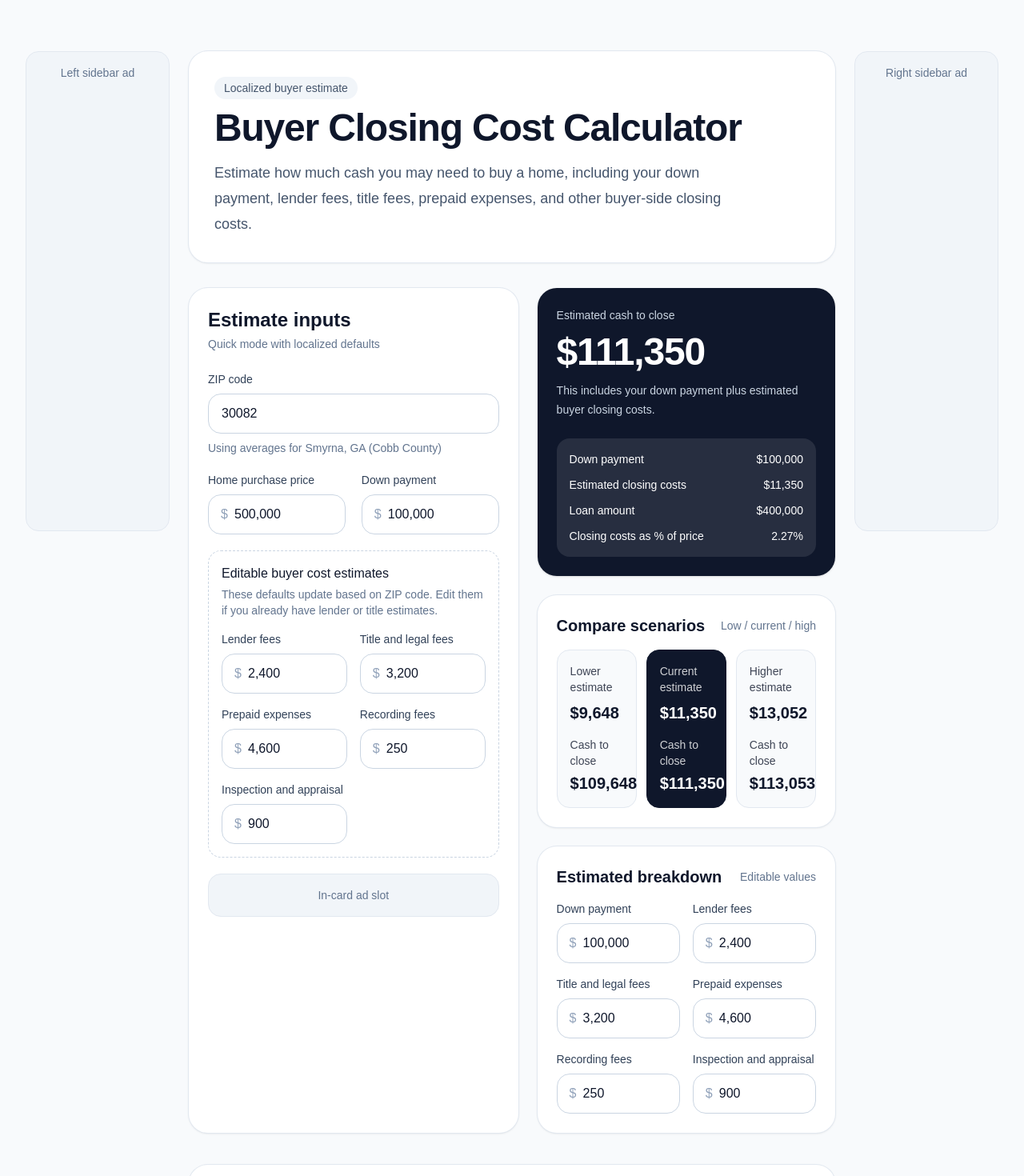
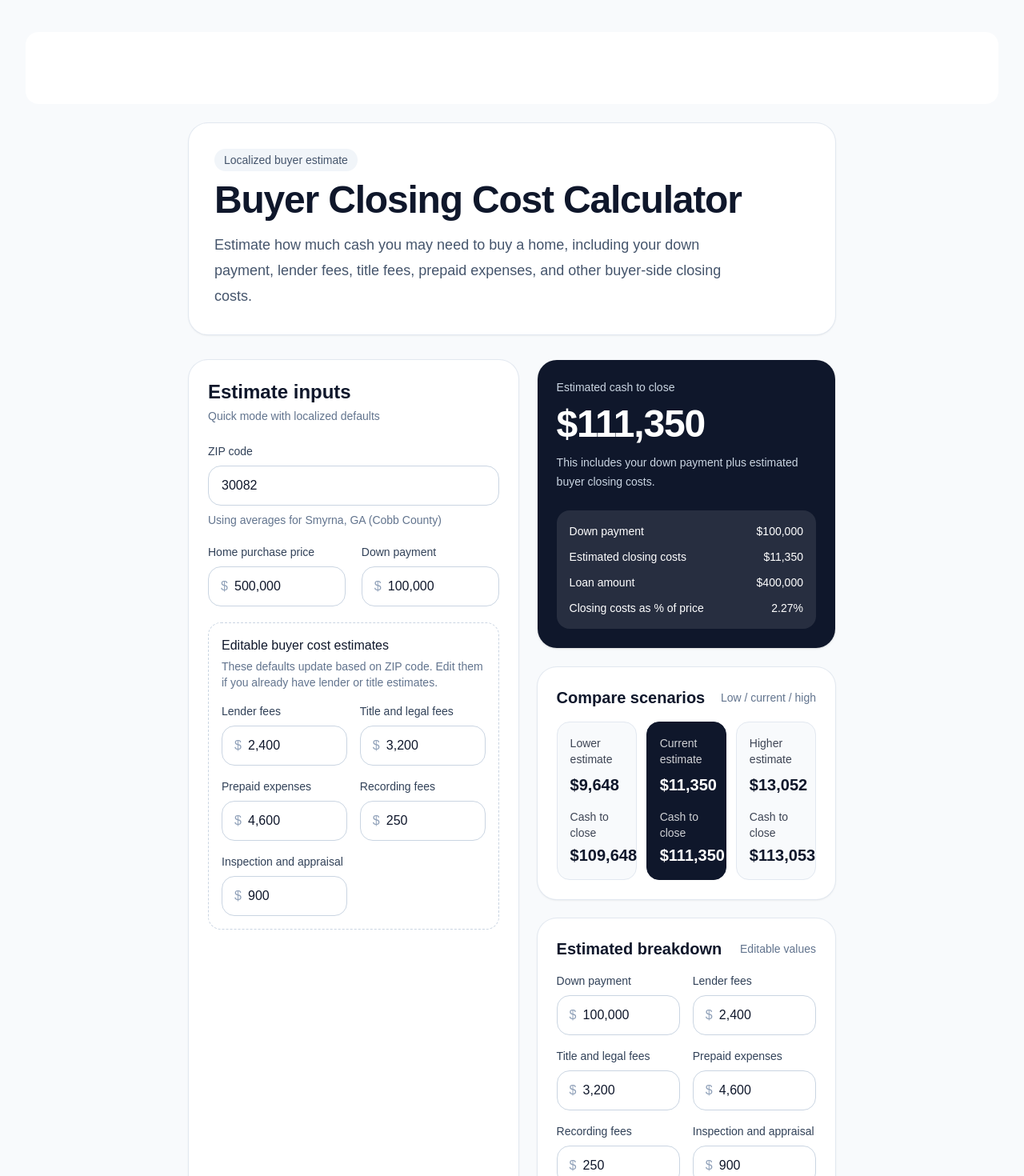
Before and after one commit to adamTully/propcalchub, a Next.js app: page /buyer-closing-cost-calculator in a window 1280 px wide. Shown: the top 1470 px of the page at 80% size. Built offline with nearby package versions, Linux system fonts and the light colour scheme.

Commit message:
Added adsense to home and buyer calculator

```diff
--- a/app/buyer-closing-cost-calculator/Calculator.tsx
+++ b/app/buyer-closing-cost-calculator/Calculator.tsx
@@ -1,6 +1,38 @@
 'use client';
 
 import { useEffect, useMemo, useState } from 'react';
+
+function AdSlot({
+  slot,
+  className = '',
+  minHeight = 'min-h-[90px]',
+}: {
+  slot: string;
+  className?: string;
+  minHeight?: string;
+}) {
+  useEffect(() => {
+    try {
+      // @ts-ignore
+      (window.adsbygoogle = window.adsbygoogle || []).push({});
+    } catch (e) {
+      console.error(e);
+    }
+  }, []);
+
+  return (
+    <div className={`overflow-hidden rounded-2xl bg-white ${minHeight} ${className}`}>
+      <ins
+        className="adsbygoogle"
+        style={{ display: 'block' }}
+        data-ad-client="ca-pub-2489602416184279"
+        data-ad-slot={slot}
+        data-ad-format="auto"
+        data-full-width-responsive="true"
+      />
+    </div>
+  );
+}
 
 function MoneyInput({
   label,
@@ -127,14 +159,6 @@ export default function BuyerClosingCostCalculator() {
     setInspectionAndAppraisalInput(numberFormatter.format(feePreset.inspectionAndAppraisal));
   }, [feePreset]);
 
-  useEffect(() => {
-    try {
-      // @ts-ignore
-      (window.adsbygoogle = window.adsbygoogle || []).push({});
-    } catch (e) {
-      console.error(e);
-    }
-  }, []);
 
   const homePrice = parseNumber(homePriceInput);
   const downPayment = parseNumber(downPaymentInput);
@@ -182,22 +206,12 @@ export default function BuyerClosingCostCalculator() {
     <main className="min-h-screen bg-slate-50 text-slate-900">
       <div className="mx-auto max-w-[1600px] px-4 py-10 md:px-6 lg:px-8">
         <div className="mb-6">
-          <ins
-            className="adsbygoogle"
-            style={{ display: 'block' }}
-            data-ad-client="ca-pub-2489602416184279"
-            data-ad-slot="XXXXXXXX"
-            data-ad-format="auto"
-            data-full-width-responsive="true"
-          />
+          <AdSlot slot="9538459184" minHeight="min-h-[90px]" />
         </div>
 
         <div className="grid gap-6 xl:grid-cols-[180px_minmax(0,1fr)_180px]">
-          <aside className="hidden xl:block">
-            <div className="sticky top-6 min-h-[600px] rounded-2xl border border-slate-200 bg-slate-100 p-4 text-center text-sm font-medium text-slate-500">
-              Left sidebar ad
-            </div>
-          </aside>
+          {/* Left sidebar intentionally hidden to preserve the desktop 3-column layout */}
+          <aside className="hidden xl:block" aria-hidden="true" />
 
           <div>
             <section className="mb-8 rounded-3xl bg-white p-8 shadow-sm ring-1 ring-slate-200">
@@ -290,9 +304,7 @@ export default function BuyerClosingCostCalculator() {
                     </div>
                   </div>
 
-                  <div className="rounded-2xl border border-slate-200 bg-slate-100 p-4 text-center text-sm font-medium text-slate-500">
-                    In-card ad slot
-                  </div>
+                  <AdSlot slot="6992186895" minHeight="min-h-[120px]" />
                 </div>
               </section>
 
@@ -399,6 +411,10 @@ export default function BuyerClosingCostCalculator() {
               </section>
             </div>
 
+            <div className="mt-6">
+              <AdSlot slot="1189421214" minHeight="min-h-[250px]" />
+            </div>
+
             <section className="mt-10 rounded-3xl bg-white p-8 shadow-sm ring-1 ring-slate-200">
               <h2 className="text-2xl font-semibold">
                 How this buyer closing cost calculator works
@@ -468,11 +484,8 @@ export default function BuyerClosingCostCalculator() {
             </section>
           </div>
 
-          <aside className="hidden xl:block">
-            <div className="sticky top-6 min-h-[600px] rounded-2xl border border-slate-200 bg-slate-100 p-4 text-center text-sm font-medium text-slate-500">
-              Right sidebar ad
-            </div>
-          </aside>
+          {/* Right sidebar intentionally hidden to preserve the desktop 3-column layout */}
+          <aside className="hidden xl:block" aria-hidden="true" />
         </div>
       </div>
     </main>
--- a/app/page.tsx
+++ b/app/page.tsx
@@ -1,8 +1,43 @@
+'use client';
+
+import { useEffect } from 'react';
+
+function AdSlot({
+  slot,
+  className = '',
+  minHeight = 'min-h-[90px]',
+}: {
+  slot: string;
+  className?: string;
+  minHeight?: string;
+}) {
+  useEffect(() => {
+    try {
+      // @ts-ignore
+      (window.adsbygoogle = window.adsbygoogle || []).push({});
+    } catch (e) {
+      console.error(e);
+    }
+  }, []);
+
+  return (
+    <div className={`overflow-hidden rounded-2xl bg-white ${minHeight} ${className}`}>
+      <ins
+        className="adsbygoogle"
+        style={{ display: 'block' }}
+        data-ad-client="ca-pub-2489602416184279"
+        data-ad-slot={slot}
+        data-ad-format="auto"
+        data-full-width-responsive="true"
+      />
+    </div>
+  );
+}
+
 export default function Home() {
   return (
     <main className="min-h-screen bg-slate-50 text-slate-900">
       <div className="mx-auto max-w-6xl px-6 py-16">
-        {/* HERO */}
         <section className="mx-auto max-w-4xl text-center">
           <p className="text-sm font-semibold uppercase tracking-wide text-slate-500">
             Real Estate Calculators
@@ -18,12 +53,10 @@ export default function Home() {
           </p>
         </section>
 
-        {/* TOP AD */}
-        <div className="mt-10 rounded-2xl border border-dashed border-slate-300 bg-white p-6 text-center text-sm text-slate-400">
-          Advertisement
+        <div className="mt-10">
+          <AdSlot slot="6968136162" minHeight="min-h-[90px]" />
         </div>
 
-        {/* CALCULATOR CARDS */}
         <section className="mt-12 grid gap-6 md:grid-cols-2">
           <a
             href="/seller-net-proceeds-calculator"
@@ -68,14 +101,14 @@ export default function Home() {
           </a>
         </section>
 
-        {/* MID AD */}
-        <div className="mt-12 rounded-2xl border border-dashed border-slate-300 bg-white p-8 text-center text-sm text-slate-400">
-          Advertisement
+        <div className="mt-12">
+          <AdSlot slot="1715809480" minHeight="min-h-[250px]" />
         </div>
 
-        {/* SEO CONTENT */}
         <section className="mx-auto mt-14 max-w-4xl rounded-2xl border border-slate-200 bg-white p-8 shadow-sm">
-          <h2 className="text-2xl font-semibold">Free real estate calculators for smarter decisions</h2>
+          <h2 className="text-2xl font-semibold">
+            Free real estate calculators for smarter decisions
+          </h2>
 
           <div className="mt-4 space-y-4 text-sm leading-7 text-slate-600">
             <p>
@@ -92,7 +125,6 @@ export default function Home() {
           </div>
         </section>
 
-        {/* BOTTOM CTA */}
         <section className="mt-12 text-center">
           <h2 className="text-2xl font-semibold">More calculators coming soon</h2>
           <p className="mx-auto mt-3 max-w-2xl text-sm leading-6 text-slate-600">
```
